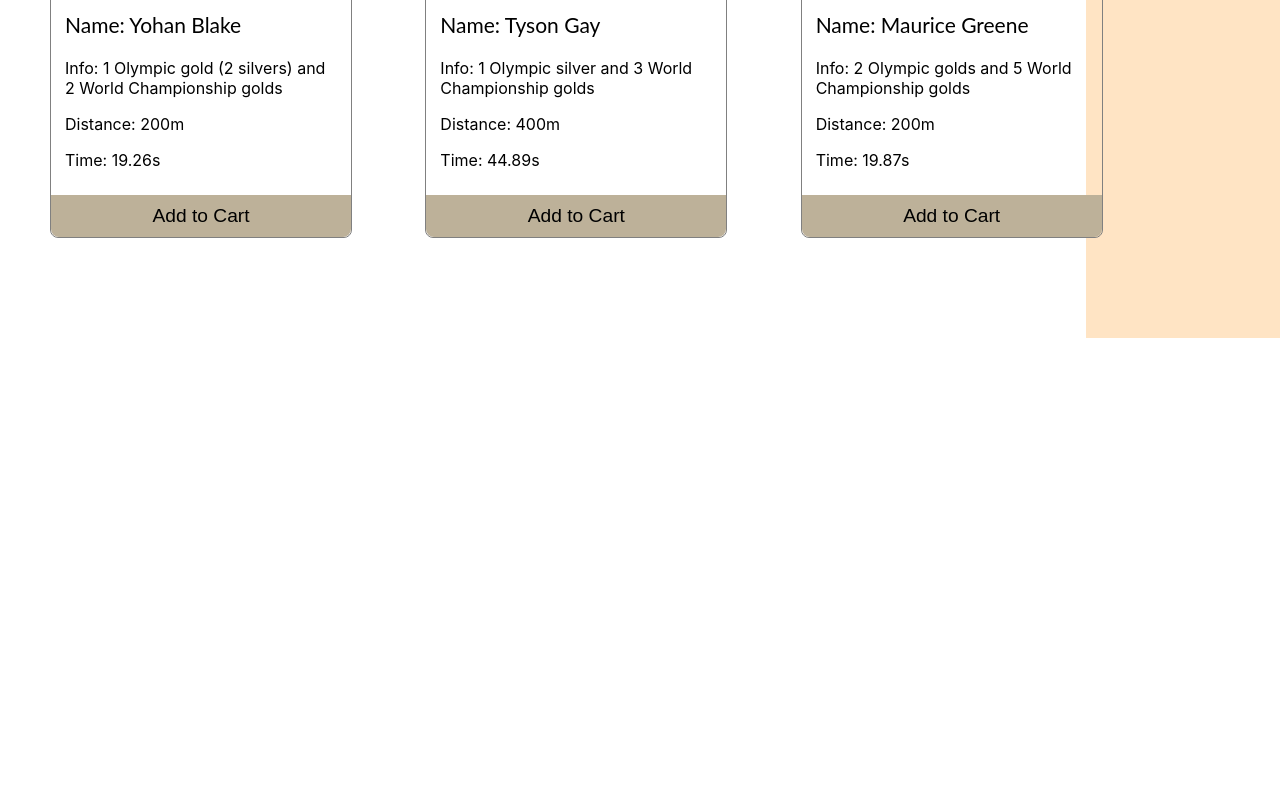
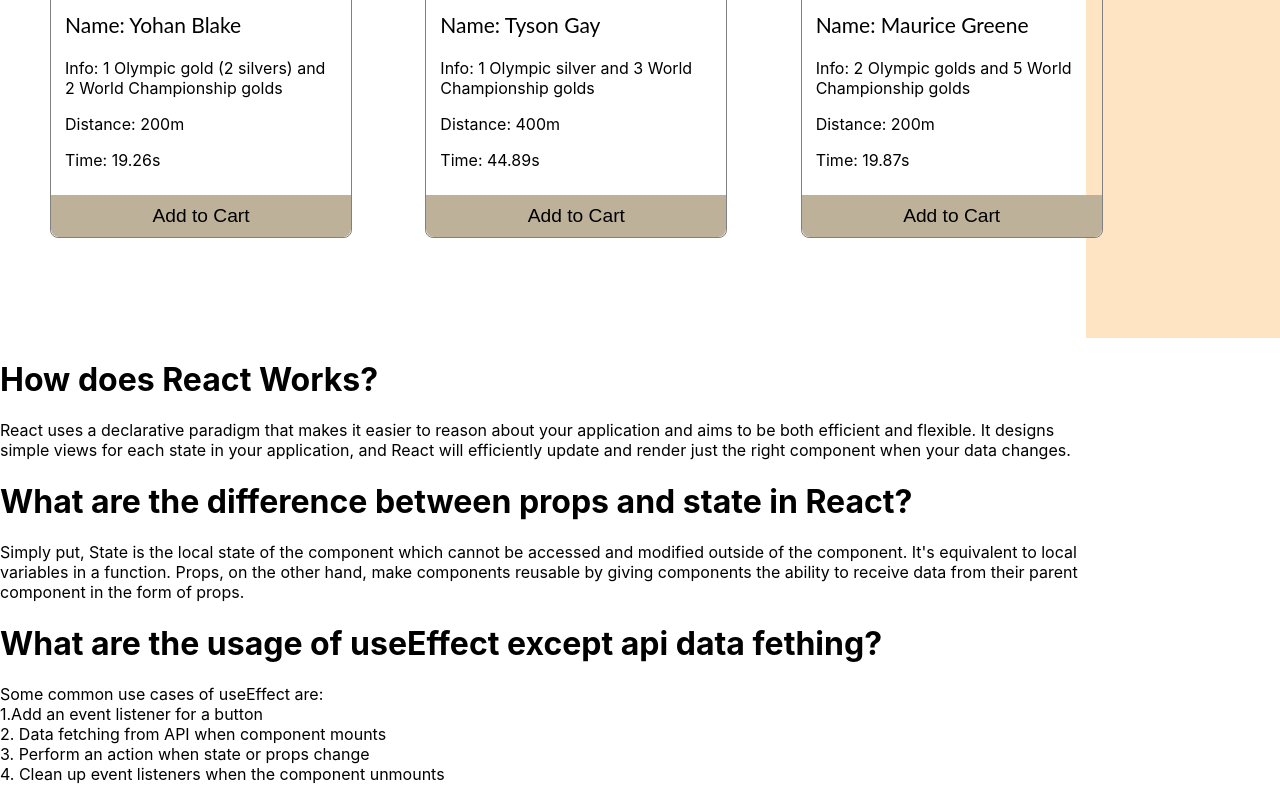
Before and after one commit to Imtius-Ahammed/top-sprinters, a React (Create React App) app: page / in a window 1280 px wide. Shown: the part 1066-1866 px from the top of the page. Before the commit the page ends 1404 px from the top, so only its background shows below. Built offline with nearby package versions, Linux system fonts and the light colour scheme.

Commit message:
added questions and ans

```diff
--- a/src/components/Players/Players.js
+++ b/src/components/Players/Players.js
@@ -71,6 +71,27 @@ const Players = () => {
        <Cart cart={cart}></Cart>
 
       </div>
+      <div>
+        <h1>How does React Works?</h1>
+        <p>React uses a declarative paradigm that makes it easier to reason about your application and aims to be both efficient and flexible. It designs simple views for each state in your application, and React will efficiently update and render just the right component when your data changes.</p>
+
+      <h1>What are the difference between props and state in React?</h1>
+      <p>Simply put, State is the local state of the component which cannot be accessed and modified outside of the component. It's equivalent to local variables in a function. Props, on the other hand, make components reusable by giving components the ability to receive data from their parent component in the form of props.</p>
+
+      <h1>What are the usage of useEffect except api data fething?</h1>
+      <p>Some common use cases of useEffect are:
+        <br />
+
+                  1.Add an event listener for a button
+                  <br />
+                 2. Data fetching from API when component mounts
+                 <br />
+                 3. Perform an action when state or props change
+                 <br />
+                 4. Clean up event listeners when the component unmounts</p>
+      </div>
+
+
 
     </div>
 
```
